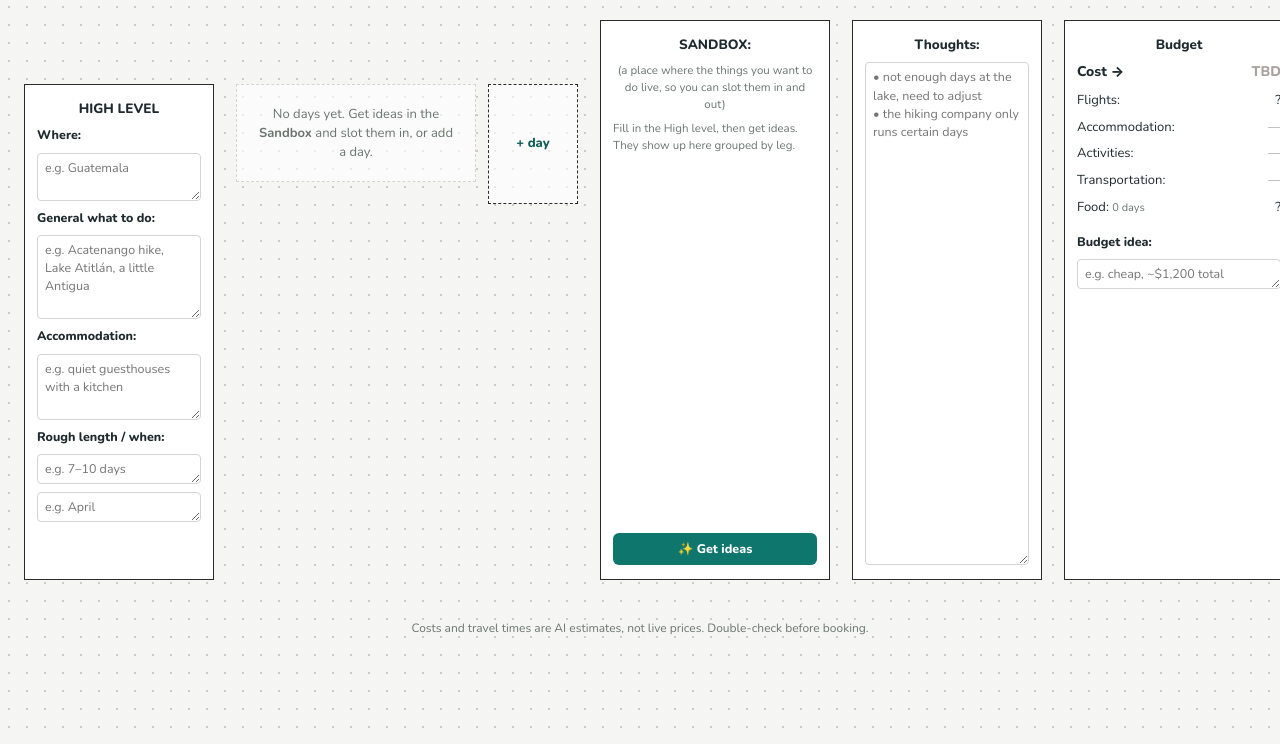
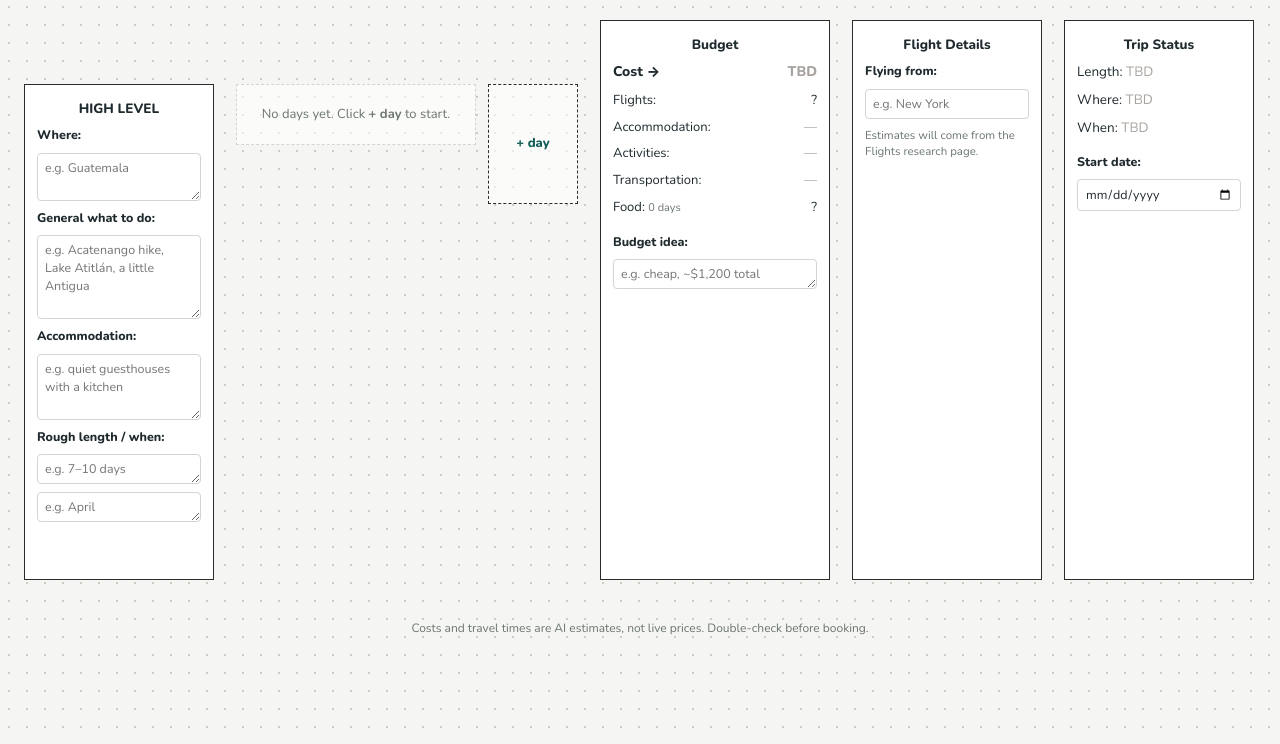
Before and after one commit to building-with-ai-f26/cp4449-project1, a Flask app: page /calendar in a window 1280 px wide. Shown: the part 56-800 px from the top of the page. Run offline with Flask 3, Linux system fonts and the light colour scheme.

Commit message:
Calendar: remove the Sandbox and Thoughts columns
Co-Authored-By: Claude Opus 5.5 <noreply@anthropic.com>

```diff
--- a/templates/calendar.html
+++ b/templates/calendar.html
@@ -29,7 +29,7 @@
     #error { padding: 0 24px; }
     .error { background: #fdecec; color: #991b1b; border: 1px solid #f5c2c2; border-radius: 10px; padding: 8px 12px; font-weight: 600; font-size: 14px; }
 
-    /* One horizontal board, like the mockup: High level | days | Sandbox | Thoughts | Budget | Flight details | Trip status */
+    /* One horizontal board, like the mockup: High level | days | Budget | Flight details | Trip status */
     .board { display: flex; gap: 22px; align-items: flex-start; overflow-x: auto; padding: 20px 24px 100px; }
     .col { flex: 0 0 auto; width: 190px; height: var(--col-h); background: var(--card); border: 1px solid var(--line);
            padding: 14px 12px; font-size: 13px; position: relative; display: flex; flex-direction: column; gap: 8px; }
@@ -124,8 +124,6 @@
   <div class="board">
     <div class="col hl" id="hl"></div>
     <div class="days" id="days"></div>
-    <div class="col wide" id="sandbox"></div>
-    <div class="col" id="thoughts-col"></div>
     <div class="col wide" id="budget"></div>
     <div class="col" id="flights"></div>
     <div class="col" id="status"></div>
@@ -135,7 +133,6 @@
 <script>
   // The whole plan lives in this browser (and localStorage). The server only calls the AI.
   const STORE = "nextstop-calendar-v1";
-  const AI_FIELDS = ["origin", "where", "what", "budget", "length", "when", "stay"];  // sent to /api/sandbox
   const KIND_ICON = { flight: "✈️", transport: "🚐", activity: "🥾", rest: "😌", custom: "" };
 
   const emptyPlan = () => ({
@@ -225,7 +222,7 @@
 
   // ---------- rendering ----------
   function render() {
-    renderDays(); renderSandbox(); renderBudget(); renderFlights(); renderStatus();
+    renderDays(); renderBudget(); renderFlights(); renderStatus();
     save();
   }
 
@@ -239,10 +236,6 @@
         <div class="lbl">Accommodation:</div>${box("stay", "e.g. quiet guesthouses with a kitchen", 3)}
         <div class="lbl">Rough length / when:</div>${box("length", "e.g. 7–10 days", 1)}${box("when", "e.g. April", 1)}
       </div>`;
-    $("thoughts-col").innerHTML = `
-      <div class="col-title">Thoughts:</div>
-      <textarea style="flex:1" placeholder="• not enough days at the lake, need to adjust&#10;• the hiking company only runs certain days"
-        oninput="plan.thoughts = this.value; save()">${esc(plan.thoughts)}</textarea>`;
   }
 
   function renderDays() {
@@ -253,7 +246,7 @@
           <div>${KIND_ICON[it.kind] ? KIND_ICON[it.kind] + " " : ""}${esc(it.title)}</div>
           ${it.of > 1 ? `<div class="part">day ${it.part} of ${it.of}</div>` : ""}
           ${it.watch_out && it.part === 1 ? `<div class="w" title="${esc(it.watch_out)}">⚠ watch out</div>` : ""}
-          <button class="x" title="Remove (back to the sandbox)" onclick="unplace('${it.id}')">×</button>
+          <button class="x" title="Remove" onclick="unplace('${it.id}')">×</button>
         </div>`).join("");
       return `
         <div class="daycol">
@@ -268,35 +261,8 @@
           </div>
         </div>`;
     }).join("");
-    $("days").innerHTML = (cols || `<div class="empty-days">No days yet. Get ideas in the <strong>Sandbox</strong> and slot them in, or add a day.</div>`) +
+    $("days").innerHTML = (cols || `<div class="empty-days">No days yet. Click <strong>+ day</strong> to start.</div>`) +
       `<div class="add-day" onclick="insertDay(${plan.days.length - 1})">+ day</div>`;
-  }
-
-  function renderSandbox() {
-    const legNames = Object.keys(plan.legs).sort((a, b) => plan.legs[a].order - plan.legs[b].order);
-    const dayOptions = plan.days.map((_, i) => `<option value="${i}">Day ${i + 1}</option>`).join("");
-    const legsHtml = legNames.map((leg, n) => {
-      const items = plan.sandbox.filter(it => it.leg === leg);
-      const info = plan.legs[leg];
-      return `
-        <div class="leg">
-          <div class="leg-name">LEG ${n + 1}: ${esc(leg)}</div>
-          ${info.nightly ? `<div class="leg-meta">stays ~${money(info.nightly)}/night${info.stay_note ? " · " + esc(info.stay_note) : ""}</div>` : ""}
-          <ul class="sb">${items.map(it => `
-            <li>${esc(it.title)} <span class="meta">${it.days > 1 ? it.days + " days · " : ""}${it.est_cost ? "~" + money(it.est_cost) : ""}</span>
-              ${it.why ? `<div class="meta">${esc(it.why)}</div>` : ""}
-              ${it.watch_out ? `<div class="w">⚠ ${esc(it.watch_out)}</div>` : ""}
-              <select onchange="place('${it.id}', this.value)"><option value="">slot into…</option>${dayOptions}<option value="end">new day at end</option></select>
-            </li>`).join("") || `<li class="meta">all slotted in</li>`}
-          </ul>
-          <button class="btn btn-line btn-tiny" onclick="suggest('${esc(leg).replace(/'/g, "\\'")}')">↻ more ideas</button>
-        </div>`;
-    }).join("");
-    $("sandbox").innerHTML = `
-      <div class="col-title">SANDBOX:</div>
-      <div class="col-note">(a place where the things you want to do live, so you can slot them in and out)</div>
-      <div class="scroll">${legsHtml || `<div class="hint">Fill in the High level, then get ideas. They show up here grouped by leg.</div>`}</div>
-      <button class="btn" id="suggest-btn" onclick="suggest()">✨ ${legNames.length ? "Refresh ideas" : "Get ideas"}</button>`;
   }
 
   function diamond(text, small) { return `<div class="diamond ${small ? "small" : ""}"><span>${esc(text)}</span></div>`; }
@@ -343,7 +309,7 @@
           <div class="row"><span>Estimate</span><span>~${money(fl.est_cost)}</span></div>
           <div class="row"><span>Out</span><span>${n ? (plan.startDate ? esc(dateFor(0)) : "Day 1") : "TBD"}</span></div>
           <div class="row"><span>Back</span><span>${n ? (plan.startDate ? esc(dateFor(n - 1)) : "Day " + n) : "TBD"}</span></div>
-          ${fl.watch_out ? `<div class="w-box">⚠ ${esc(fl.watch_out)}</div>` : ""}` : `<div class="hint">An estimate appears once you get ideas.</div>`}
+          ${fl.watch_out ? `<div class="w-box">⚠ ${esc(fl.watch_out)}</div>` : ""}` : `<div class="hint">Estimates will come from the Flights research page.</div>`}
         ${f.length ? `<div class="flag-list"><ul>${f.map(x => `<li>${esc(x)}</li>`).join("")}</ul></div>` : ""}
       </div>
       ${f.length ? diamond("CHANGE FLIGHT DAYS", true) : ""}`;
@@ -371,21 +337,6 @@
 
   // ---------- actions ----------
   function ensureDays(count) { while (plan.days.length < count) plan.days.push({ items: [] }); }
-
-  function place(id, where) {
-    if (where === "") return;
-    const idx = plan.sandbox.findIndex(it => it.id === id);
-    if (idx < 0) return;
-    const item = plan.sandbox[idx];
-    const start = where === "end" ? plan.days.length : Number(where);
-    ensureDays(start + item.days);
-    for (let p = 0; p < item.days; p++) {
-      plan.days[start + p].items.push({ uid: uid(), id: item.id, part: p + 1, of: item.days, title: item.title,
-        kind: item.kind, leg: item.leg, est_cost: p === 0 ? item.est_cost : 0, watch_out: item.watch_out, src: item });
-    }
-    plan.sandbox.splice(idx, 1);
-    render();
-  }
 
   // Remove every day-part of an item; sandbox items go back to the sandbox, your own items are deleted.
   function unplace(id) {
@@ -419,38 +370,6 @@
     render();
   }
 
-  async function suggest(leg) {
-    showError("");
-    const btn = $("suggest-btn");
-    btn.disabled = true;
-    btn.innerHTML = `<span class="spinner"></span>${leg ? "More for " + esc(leg) + "…" : "Thinking…"}`;
-    try {
-      const exclude = leg ? [...plan.sandbox, ...plan.days.flatMap(d => d.items)].filter(it => it.leg === leg).map(it => it.title) : [];
-      const highLevel = Object.fromEntries(AI_FIELDS.map(k => [k, plan[k]]));
-      const res = await fetch("/api/sandbox", { method: "POST", headers: { "Content-Type": "application/json" },
-        body: JSON.stringify({ plan: highLevel, leg: leg || "", exclude: [...new Set(exclude)] }) });
-      const data = await res.json();
-      if (!res.ok || data.error) throw new Error(data.error || "Something went wrong.");
-      if (!leg) {
-        if (data.flights) plan.flights = data.flights;
-        if (data.food_per_day) plan.foodPerDay = data.food_per_day;
-        if (data.suggested_days) plan.suggestedDays = data.suggested_days;
-      }
-      const have = new Set([...plan.sandbox, ...plan.days.flatMap(d => d.items)].map(it => it.title.toLowerCase()));
-      for (const l of data.legs) {
-        const name = leg || l.name;
-        if (!plan.legs[name]) plan.legs[name] = { nightly: l.nightly, stay_note: l.stay_note, order: Object.keys(plan.legs).length };
-        for (const it of l.items) {
-          if (have.has(it.title.toLowerCase())) continue;
-          plan.sandbox.push({ ...it, id: uid(), leg: name });
-        }
-      }
-    } catch (err) {
-      showError(err.message);
-    }
-    render();
-  }
-
   function startOver() {
     plan = emptyPlan();
     renderStatic();
```
